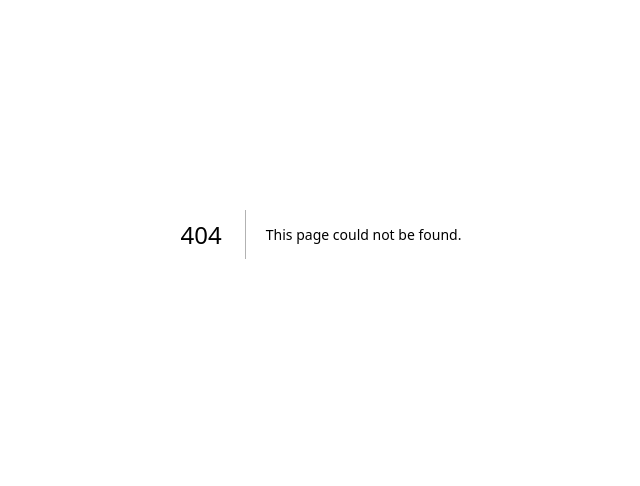
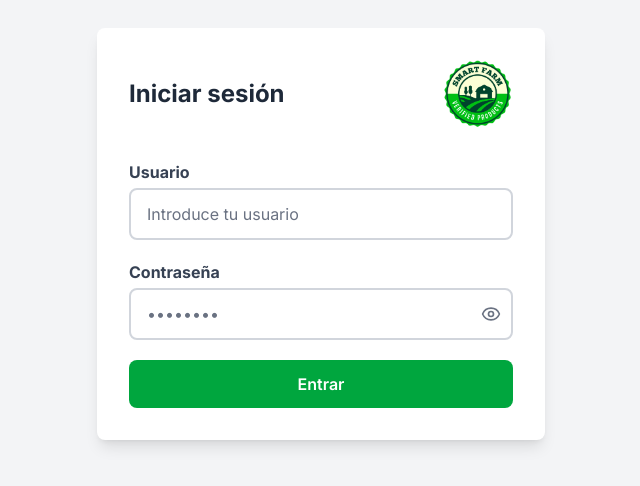
Before and after one commit to Huda-23/TFG-PFC-Project-v2, a Next.js app: page /login in a window 1280 px wide. Before the commit this address had no page. Shown: the part 166-652 px from the top of the page, without its empty margins (319-959 px from the left). Built offline with nearby package versions, Linux system fonts and the light colour scheme.

Commit message:
feat: Añadir página Supermercado. Implementado botón de logout (sin acabar, código en BotonLogout), y selector de hash anterior en PasoDatosParcela (también sin acabar al 100%)

```diff
--- /dev/null
+++ b/src/app/app/supermercado/page.tsx
@@ -0,0 +1,9 @@
+import SupermercadoPage from "@/components/appComponents/cooperativaPagesYSteps/wizardCooperativa";
+
+export default function CooperativaPage() {
+  return (
+    <main className="p-4 bg-gray-50 mt-0 pt-0">
+      <SupermercadoPage />
+    </main>
+  );
+}
--- /dev/null
+++ b/src/app/login/page.tsx
@@ -0,0 +1,9 @@
+import LoginComponent from "@/components/loginComponent";
+
+export default function CooperativaPage() {
+  return (
+    <main>
+      <LoginComponent />
+    </main>
+  );
+}
--- /dev/null
+++ b/src/components/appComponents/BotonLogout.tsx
@@ -0,0 +1,35 @@
+"use client";
+import { useRouter } from "next/navigation";
+
+export default function BotonLogout() {
+  const router = useRouter();
+
+  const handleLogout = async () => {
+    await fetch("/api/logout"); // Abajo de este archivo esta el código de api/logout/route.ts
+    router.push("/landing");
+  };
+
+  return (
+    <button
+      onClick={handleLogout}
+      className="bg-white text-[#1c1c1c] font-medium px-3 py-1.5 text-sm rounded border-2 border-white hover:bg-[#1c1c1c] hover:text-white transition duration-200 cursor-pointer"
+    >
+      Cerrar sesión
+    </button>
+  );
+}
+
+/*
+import { cookies } from "next/headers";
+import { NextResponse } from "next/server";
+
+export async function GET(req: Request) {
+  const cookieStore = cookies();
+  cookieStore.set("usuario", "", {
+    path: "/",
+    maxAge: 0,
+  });
+
+  return NextResponse.redirect(new URL("/login", req.url));
+}
+*/
--- /dev/null
+++ b/src/components/appComponents/SelectorHashAnterior.tsx
@@ -0,0 +1,50 @@
+"use client";
+import { useEffect, useState } from "react";
+
+type Props = {
+  actor: string;
+  onSeleccionar: (hash: string) => void;
+};
+
+// Esto es la tabla que aparecerá en las páginas de los pasos, dentro de los formularios. Para poder seleccionar el hash anterior de un actor (O PASO?).
+export default function SelectorHashAnterior({ actor, onSeleccionar }: Props) {
+  const [hashes, setHashes] = useState<string[]>([]);
+  const [seleccionado, setSeleccionado] = useState("");
+
+  useEffect(() => {
+    fetch(`/api/hashes/${actor}`)
+      .then((res) => res.json())
+      .then((data) => setHashes(data.map((d: any) => d.hash_datos)));
+  }, [actor]);
+
+  return (
+    <div className="md:w-80 w-full border border-gray-300 rounded-lg p-4 h-fit mt-8 md:mt-0">
+      <h3 className="text-lg font-semibold mb-4 text-gray-800">
+        Selecciona un hash anterior de {actor}
+      </h3>
+      <ul className="space-y-3 max-h-[220px] overflow-y-auto">
+        {hashes.map((hash) => (
+          <li key={hash} className="flex items-center gap-2">
+            <input
+              type="radio"
+              name="hashSeleccionado"
+              value={hash}
+              checked={seleccionado === hash}
+              onChange={() => {
+                setSeleccionado(hash);
+                onSeleccionar(hash);
+              }}
+              className="accent-green-600"
+            />
+            <span className="font-mono text-xs truncate">{hash}</span>
+          </li>
+        ))}
+        {hashes.length === 0 && (
+          <li className="text-gray-400 text-sm">
+            No hay hashes disponibles aún
+          </li>
+        )}
+      </ul>
+    </div>
+  );
+}
--- a/src/components/appComponents/agricultorPagesYSteps/PasoDatosParcela.tsx
+++ b/src/components/appComponents/agricultorPagesYSteps/PasoDatosParcela.tsx
@@ -1,12 +1,14 @@
 "use client";
 
 import { useEffect, useState } from "react";
-import BotonMinado from "@/components/appComponents/botonMinado"; // Asegúrate de que tiene type="submit"
+import BotonMinado from "@/components/appComponents/botonMinado";
+import SelectorHashAnterior from "@/components/appComponents/SelectorHashAnterior";
 
 export default function PasoDatosParcela() {
   const [ejercicio, setEjercicio] = useState("");
   const [tipoCultivo, setTipoCultivo] = useState("");
   const [loading, setLoading] = useState(false);
+  const [hashAnterior, setHashAnterior] = useState("");
 
   useEffect(() => {
     const fecha = new Date();
@@ -17,21 +19,19 @@ export default function PasoDatosParcela() {
     e.preventDefault();
     setLoading(true);
 
-    // Recoger datos del formulario
     const form = e.currentTarget;
     const formData = new FormData(form);
     const datos = Object.fromEntries(formData.entries());
 
-    // Añadir también datos controlados por estado
     datos.tipoCultivo = tipoCultivo;
     datos.ejercicio = ejercicio;
+    datos.hash_previo = hashAnterior;
 
     console.log("🚀 Datos a minar:", datos);
 
     // Aquí irá tu lógica real (API o smart contract)
     await new Promise((res) => setTimeout(res, 2000)); // Simulación
     // Entiendo que exsto se cambiará para que esperé la respuesta de la API y pare la animación de loading.
-
     setLoading(false);
   };
 
@@ -44,8 +44,11 @@ export default function PasoDatosParcela() {
         Introduce los datos básicos identificativos del agricultor y su parcela.
       </p>
 
+      {/* Aquí el layout dividido */}
+      <div className="flex flex-col md:flex-row gap-8">
+        {/* FORMULARIO */}
         <form
-        className="grid grid-cols-1 md:grid-cols-2 gap-6"
+          className="flex-1 grid grid-cols-1 md:grid-cols-2 gap-6"
           onSubmit={handleSubmit}
         >
           {/* Nombre del agricultor */}
@@ -54,7 +57,6 @@ export default function PasoDatosParcela() {
               type="text"
               id="nombre"
               name="nombre"
-            required
               className="peer w-full border-2 border-gray-300 rounded-lg px-4 py-3 text-gray-800 focus:border-green-500 focus:outline-none"
               placeholder=" "
             />
@@ -91,7 +93,6 @@ export default function PasoDatosParcela() {
               type="text"
               id="parcela"
               name="parcela"
-            required
               className="peer w-full border-2 border-gray-300 rounded-lg px-4 py-3 text-gray-800 focus:border-green-500 focus:outline-none"
               placeholder=" "
             />
@@ -142,7 +143,6 @@ export default function PasoDatosParcela() {
             <select
               id="variedad"
               name="variedad"
-            required
               className="appearance-none w-full border-2 border-gray-300 rounded-lg px-4 py-[0.75rem] text-gray-800 focus:border-green-500 focus:outline-none"
               defaultValue=""
             >
@@ -167,7 +167,6 @@ export default function PasoDatosParcela() {
                   className="accent-green-600"
                   checked={tipoCultivo === "ecologico"}
                   onChange={(e) => setTipoCultivo(e.target.value)}
-                required
                 />
                 Ecológico
               </label>
@@ -184,10 +183,18 @@ export default function PasoDatosParcela() {
               </label>
             </div>
           </div>
+
           <div className="col-span-2">
             <BotonMinado loading={loading} />
           </div>
         </form>
+
+        {/* SELECTOR DE HASH A LA DERECHA */}
+        <SelectorHashAnterior
+          actor="agricultor"
+          onSeleccionar={setHashAnterior}
+        />
+      </div>
     </section>
   );
 }
--- a/src/components/appComponents/navbarActores.tsx
+++ b/src/components/appComponents/navbarActores.tsx
@@ -7,6 +7,7 @@ const actors = [
   { name: "Campo", path: "/app/agricultor" },
   { name: "Cooperativa", path: "/app/cooperativa" },
   { name: "Broker", path: "/app/broker" },
+  { name: "Supermercado", path: "/app/supermercado" },
 ];
 
 export default function ActorNavbar() {
--- a/src/components/appComponents/navbarApp.tsx
+++ b/src/components/appComponents/navbarApp.tsx
@@ -3,6 +3,7 @@
 import Link from "next/link";
 import Image from "next/image";
 import { usePathname } from "next/navigation";
+import BotonLogout from "@/components/appComponents/BotonLogout";
 
 export default function NavbarApp() {
   const pathname = usePathname();
@@ -43,12 +44,8 @@ export default function NavbarApp() {
           </Link>
         </nav>
 
-        {/* Botón login o perfil (ajustable) */}
-        <Link href="/login">
-          <button className="bg-white text-[#1c1c1c] font-medium px-3 py-1.5 text-sm rounded border-2 border-white hover:bg-[#1c1c1c] hover:text-white transition duration-200 cursor-pointer">
-            Cerrar sesión
-          </button>
-        </Link>
+        {/* Botón logout*/}
+        <BotonLogout />
       </div>
     </header>
   );
--- /dev/null
+++ b/src/components/loginComponent.tsx
@@ -0,0 +1,110 @@
+"use client";
+import { useState } from "react";
+import { useRouter } from "next/navigation";
+import { Eye, EyeOff } from "lucide-react";
+import Image from "next/image";
+
+export default function LoginPage() {
+  const [username, setUsername] = useState("");
+  const [password, setPassword] = useState("");
+  const [error, setError] = useState("");
+  const [verPass, setVerPass] = useState(false);
+  const router = useRouter();
+
+  const handleSubmit = async (e: React.FormEvent) => {
+    e.preventDefault();
+    setError("");
+
+    const res = await fetch("/api/login", {
+      method: "POST",
+      body: JSON.stringify({ username, password }),
+    });
+
+    if (res.ok) {
+      router.push("/app");
+    } else {
+      setError("Usuario o contraseña incorrectos");
+    }
+  };
+
+  return (
+    <main className="min-h-screen bg-gray-100 flex items-center justify-center px-4">
+      <div className="bg-white rounded-lg shadow-lg p-8 w-full max-w-md">
+        {/* Título + logo en fila */}
+        <div className="flex items-center justify-between mb-8">
+          <h1 className="text-2xl font-bold text-gray-800">Iniciar sesión</h1>
+          <Image
+            src="/images/SmartFarmLogo.png"
+            alt="Logo empresa"
+            width={70}
+            height={70}
+            className="rounded-full"
+          />
+        </div>
+
+        <form onSubmit={handleSubmit} className="space-y-5">
+          {/* Campo usuario */}
+          <div>
+            <label
+              htmlFor="username"
+              className="block text-gray-700 font-bold mb-1"
+            >
+              Usuario
+            </label>
+            <input
+              id="username"
+              type="text"
+              value={username}
+              onChange={(e) => setUsername(e.target.value)}
+              className="w-full px-4 py-3 border-2 border-gray-300 rounded-lg
+                focus:outline-none focus:border-green-600
+                placeholder:text-gray-500 text-gray-800"
+              placeholder="Introduce tu usuario"
+              required
+            />
+          </div>
+
+          {/* Campo contraseña con botón mostrar */}
+          <label
+            htmlFor="password"
+            className="block text-gray-700 font-bold mb-1"
+          >
+            Contraseña
+          </label>
+          <div className="relative">
+            <input
+              id="password"
+              type={verPass ? "text" : "password"}
+              value={password}
+              onChange={(e) => setPassword(e.target.value)}
+              className="w-full px-4 py-3 pr-12 border-2 border-gray-300 rounded-lg
+                focus:outline-none focus:border-green-600
+                placeholder:text-gray-500 text-gray-800"
+              placeholder="••••••••"
+              required
+            />
+            <button
+              type="button"
+              onClick={() => setVerPass(!verPass)}
+              className={`absolute top-1/2 right-3 -translate-y-1/2 transform text-gray-500 hover:text-gray-700`}
+              aria-label="Mostrar contraseña"
+            >
+              {verPass ? <EyeOff size={20} /> : <Eye size={20} />}
+            </button>
+          </div>
+
+          {/* Error */}
+          {error && <p className="text-red-600 text-sm">{error}</p>}
+
+          {/* Botón login */}
+          <button
+            type="submit"
+            className="w-full py-3 rounded-lg bg-green-600 text-white font-semibold hover:bg-green-700 transition cursor-pointer"
+          >
+            Entrar
+          </button>
+        </form>
+      </div>
+    </main>
+  );
+}
```
Lines whose indentation alone changed are shown as unchanged.
